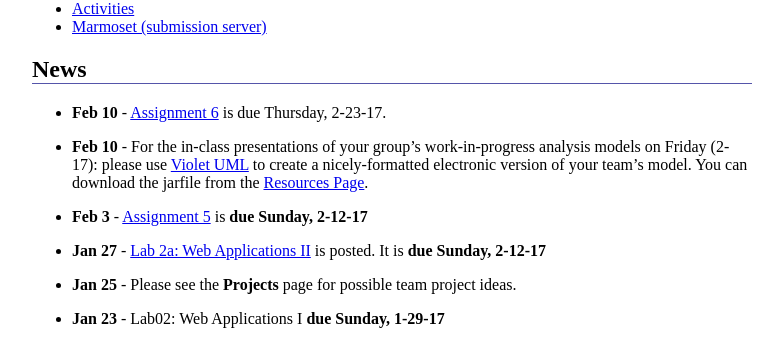
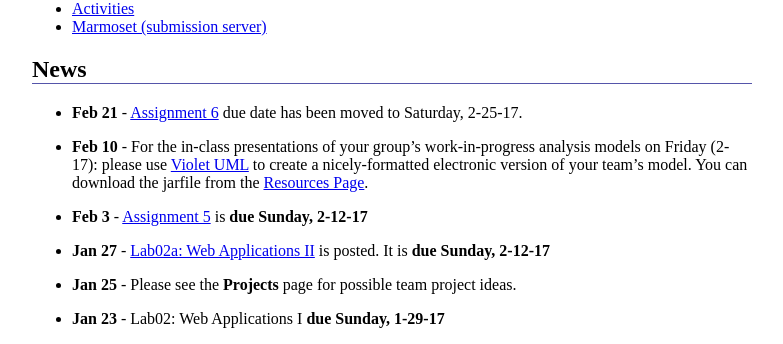
Before and after one commit to ycpcs/cs320-spring2017, a Jekyll site: the page built from index.md, in a window 1280 px wide. Shown: the part 383-727 px from the top of the page, without its empty margins (248-1031 px from the left). Built offline with Jekyll 4.4.1, drawn with Linux system fonts in a browser that asks for light colours; part of the change alters nothing that is shown.

Commit message:
schedule updates

```diff
--- a/index.md
+++ b/index.md
@@ -58,19 +58,15 @@ All information about the course will be posted here.
 
 * **Mar 7** - [Assignment 3: Team Project Milestones](assign/assign03.html) has been updated.  Specifically, **Milestone 1: Minimal Working System** is now due on Monday, March 21st.
 
-* **Feb 17** - By (nearly) unanimous vote, exam 1 will be a take-home exam.  Exam 1 will be handed out in class on Friday, 2-26-16, and will be due at the start of class on Wednesday, March 9th.  Since this is a take-home exam, a practice exam will not be provided.
-
-* **Feb 10** - The [Activities](activities.html) page links to the results of in-class activities.
-
 --->
 
-* **Feb 10** - [Assignment 6](assign/assign06.html) is due Thursday, 2-23-17.
+* **Feb 21** - [Assignment 6](assign/assign06.html) due date has been moved to Saturday, 2-25-17.
 
 * **Feb 10** - For the in-class presentations of your group's work-in-progress analysis models on Friday (2-17): please use [Violet UML](http://alexdp.free.fr/violetumleditor/page.php) to create a nicely-formatted electronic version of your team's model.  You can download the jarfile from the [Resources Page](resources/index.html).
 
 * **Feb 3** - [Assignment 5](assign/assign05.html) is **due Sunday, 2-12-17**
 
-* **Jan 27** - [Lab 2a: Web Applications II](labs/lab02a.html) is posted.  It is **due Sunday, 2-12-17**
+* **Jan 27** - [Lab02a: Web Applications II](labs/lab02a.html) is posted.  It is **due Sunday, 2-12-17**
 
 * **Jan 25** - Please see the **Projects** page for possible team project ideas.
 
```
